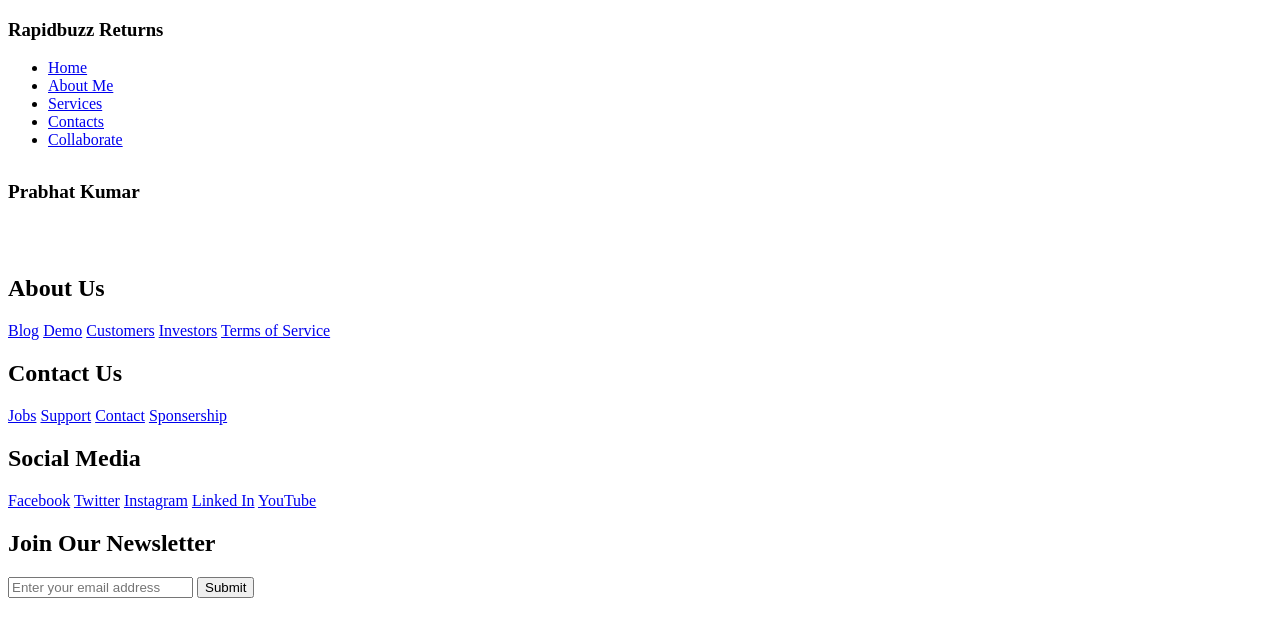
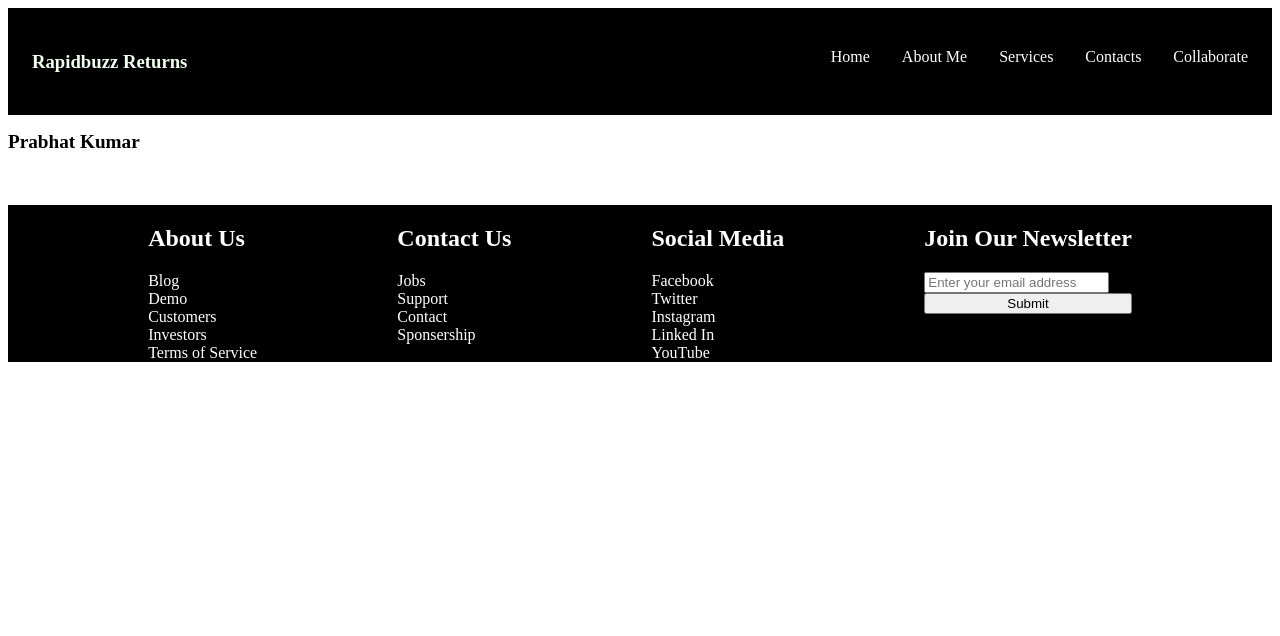
Before and after one commit to pkkrsingh877/bigbadprojects, a plain HTML site: page p6/html files/about.html in a window 1280 px wide. Drawn offline with Linux system fonts and the light colour scheme.

Commit message:
fixing css issus 4.0

```diff
--- a/p6/html files/about.html
+++ b/p6/html files/about.html
@@ -4,8 +4,8 @@
     <meta charset="UTF-8">
     <meta name="viewport" content="width=device-width, initial-scale=1.0">
     <title>About Me</title>
-    <link rel="stylesheet" href="/css files/footer.css">
-    <link rel="stylesheet" href="/css files/header.css">
+    <link rel="stylesheet" href="../footer.css">
+    <link rel="stylesheet" href="../header.css">
     <link rel="stylesheet" href="/css files/about.css">
 </head>
 <body>
```
Also changed, not shown: p6/html files/collaborate.html (+2 -2 lines), p6/html files/contacts.html (+2 -2 lines), p6/html files/services.html (+2 -2 lines), p6/index.html (+3 -3 lines).
